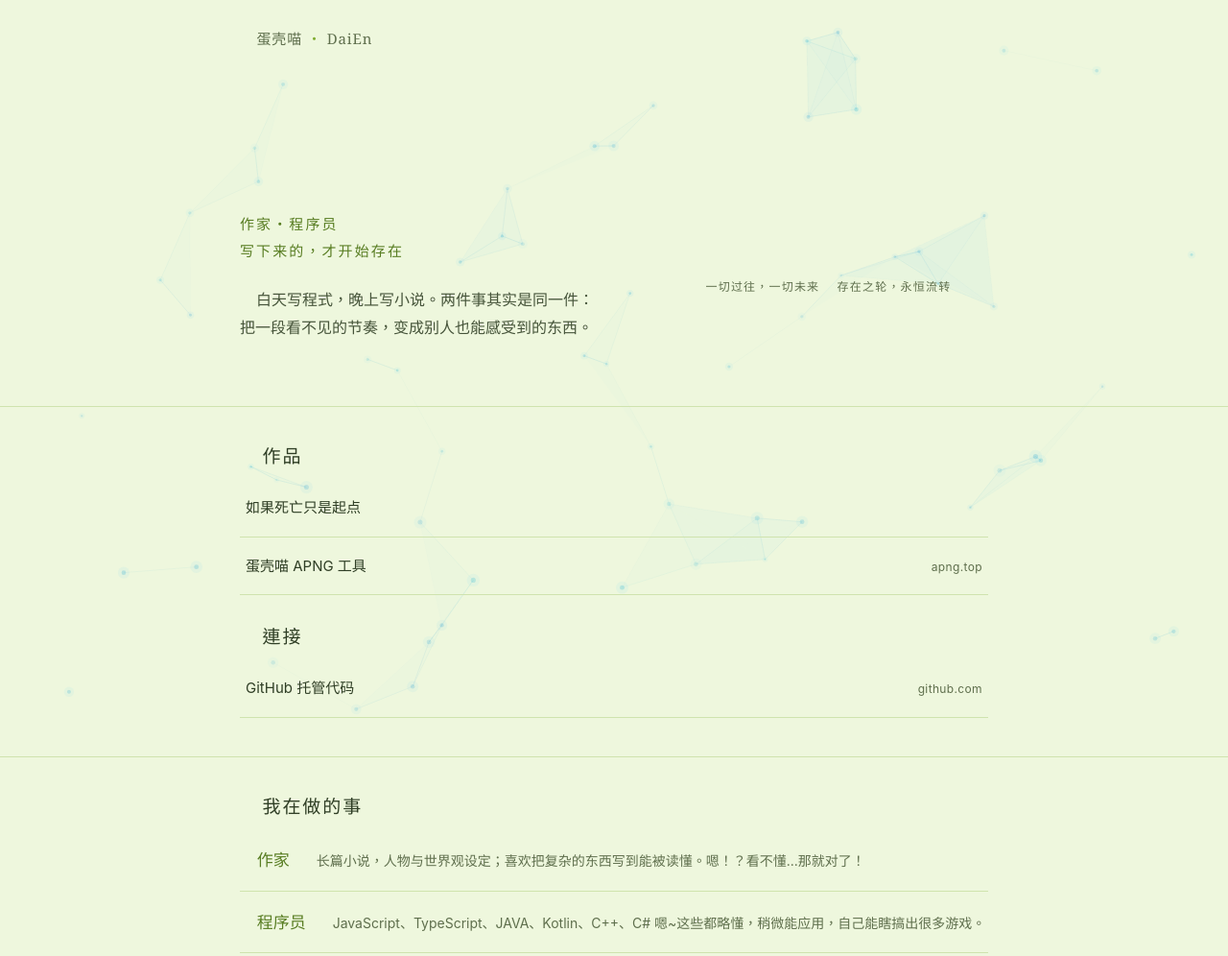
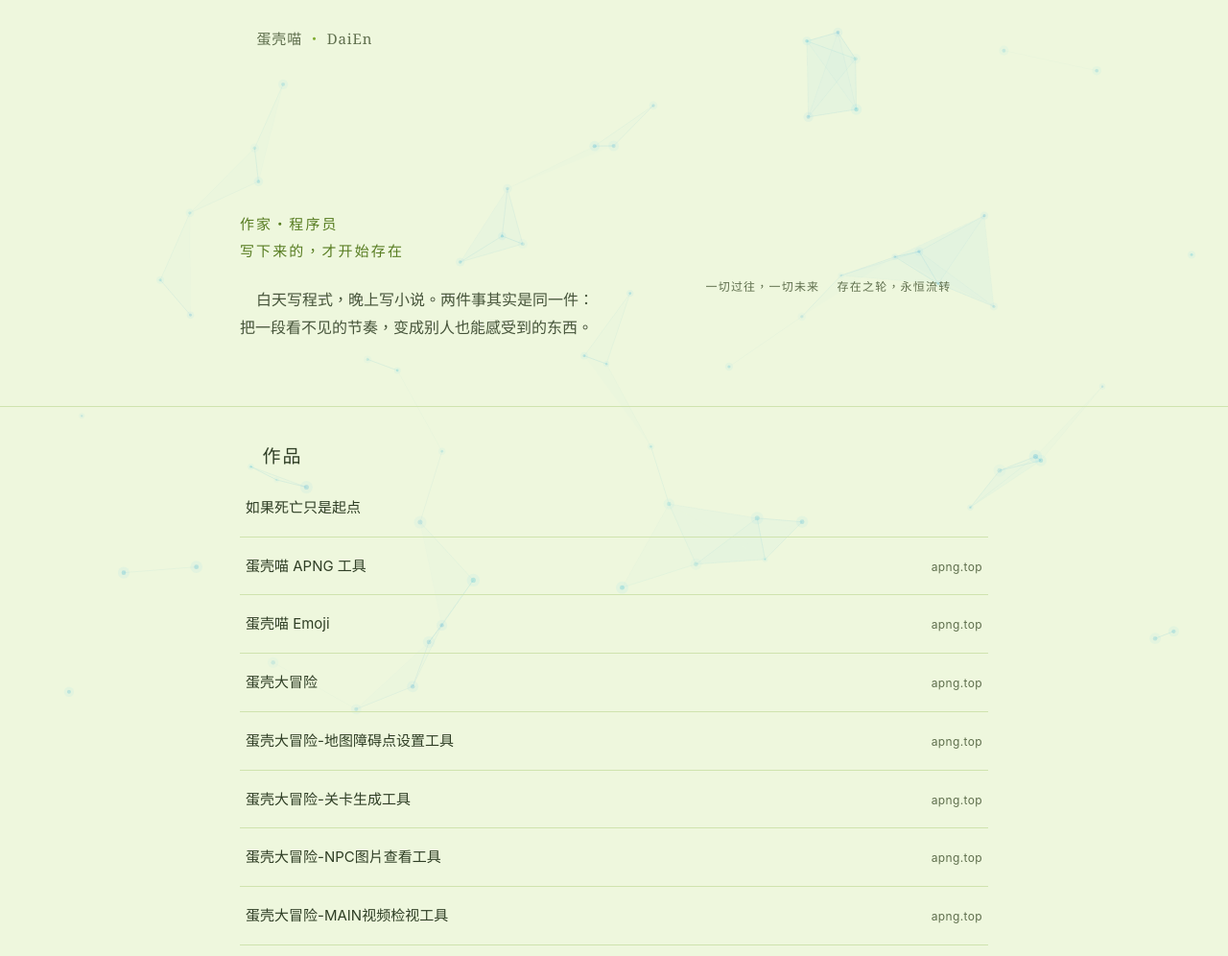
Before and after one commit to egawadaien-design/egawadaien-design.github.io, a plain HTML site: page index.html in a window 1280 px wide. Shown: the top 996 px of the page at 96% size. Drawn offline with Linux system fonts and the light colour scheme; a web font is replaced by a local one.

Commit message:
Add files via upload

```diff
--- a/i18n.js
+++ b/i18n.js
@@ -1,7 +1,7 @@
 /*
 	@author: [DaiEn]
-	@Date: 2026-11-19
-	@Correction: 4
+	@Date: 2026-11-23
+	@Correction: 5
 */
 (function () {
 	'use strict';
@@ -27,6 +27,12 @@
 			work1: '如果死亡只是起点',
 			work2: '蛋壳喵 APNG 工具',
 			work3: 'GitHub 托管代码',
+			work4: '蛋壳大冒险',
+			work5: '蛋壳大冒险-地图障碍点设置工具',
+			work6: '蛋壳大冒险-关卡生成工具',
+			work7: '蛋壳喵 Emoji',
+			work8: '蛋壳大冒险-NPC图片查看工具',
+			work9: '蛋壳大冒险-MAIN视频检视工具',
 			rolesTitle: '我在做的事',
 			role1Label: '作家',
 			role1Note: '长篇小说，人物与世界观设定；喜欢把复杂的东西写到能被读懂。嗯！？看不懂...那就对了！',
@@ -47,6 +53,12 @@
 			work1: 'If Death Were Only the Beginning',
 			work2: 'Eggshell Cat APNG Tool',
 			work3: 'Code hosted on GitHub',
+			work4: 'Eggshell Adventure',
+			work5: 'Eggshell Adventure Map Tool',
+			work6: 'Eggshell Adventure Level Tool',
+			work7: 'Eggshell Cat Emoji',
+			work8: 'Eggshell Adventure NPC Image Viewer',
+			work9: 'Eggshell Adventure MAIN Video Viewer',
 			rolesTitle: 'What I do',
 			role1Label: 'Writer',
 			role1Note:
@@ -63,12 +75,18 @@
 			roles1: '作家・プログラマー',
 			roles2: '書かれて、はじめて存在する',
 			lede: '昼はプログラムを書き、夜は小説を書く。どちらも本質は同じこと。見えないリズムを、誰かが感じられる形にすること。',
-			sigLabel: '過ぎ去りしすべて、来たるたるすべて\u00a0\u00a0\u00a0\u00a0存在の輪、永遠に回り続ける',
+			sigLabel: '過ぎ去りしすべて、来たるべきすべて\u00a0\u00a0\u00a0\u00a0存在の輪、永遠に回り続ける',
 			workTitle: '作品',
 			linkTitle: 'リンク',
 			work1: 'もし死が始まりにすぎないなら',
 			work2: 'エッグシェルキャット APNG ツール',
 			work3: 'GitHub でホストするコード',
+			work4: 'エッグシェルアドベンチャー',
+			work5: 'エッグシェルアドベンチャー Map ツール',
+			work6: 'エッグシェルアドベンチャー Level ツール',
+			work7: 'エッグシェルキャット Emoji',
+			work8: 'エッグシェルアドベンチャー NPC 画像ビューア',
+			work9: 'エッグシェルアドベンチャー MAIN 動画ビューア',
 			rolesTitle: '私がしていること',
 			role1Label: '作家',
 			role1Note: '長編小説、人物と世界観の設定。複雑なものを読める形に書くのが好き。ん！？わからない\u2026それでいい！',
--- a/index.html
+++ b/index.html
@@ -147,6 +147,31 @@
 							<span class="link-name" data-i18n="work2">蛋壳喵 APNG 工具</span>
 							<span class="link-url"><i class="cat cat-257" aria-hidden="true"></i>&nbsp;apng.top</span>
 						</a>
+
+						<a class="link-row" href="#" target="_blank" rel="noopener">
+							<span class="link-name" data-i18n="work7">蛋壳喵 Emoji</span>
+							<span class="link-url"><i class="cat cat-257" aria-hidden="true"></i>&nbsp;apng.top</span>
+						</a>
+						<a class="link-row" href="https://eggshell-adventure.vercel.app/" target="_blank" rel="noopener">
+							<span class="link-name" data-i18n="work4">蛋壳大冒险</span>
+							<span class="link-url"><i class="cat cat-257" aria-hidden="true"></i>&nbsp;apng.top</span>
+						</a>
+						<a class="link-row" href="https://eggshell-adventure.vercel.app/tools/map-maker/map-maker.html" target="_blank" rel="noopener">
+							<span class="link-name" data-i18n="work5">蛋壳大冒险-地图障碍点设置工具</span>
+							<span class="link-url"><i class="cat cat-257" aria-hidden="true"></i>&nbsp;apng.top</span>
+						</a>
+						<a class="link-row" href="https://eggshell-adventure.vercel.app/tools/level-maker/level-maker.html" target="_blank" rel="noopener">
+							<span class="link-name" data-i18n="work6">蛋壳大冒险-关卡生成工具具</span>
+							<span class="link-url"><i class="cat cat-257" aria-hidden="true"></i>&nbsp;apng.top</span>
+						</a>
+						<a class="link-row" href="https://eggshell-adventure.vercel.app/tools/npc-preview/npc-preview.html" target="_blank" rel="noopener">
+							<span class="link-name" data-i18n="work8">蛋壳大冒险-NPC图片查看工具</span>
+							<span class="link-url"><i class="cat cat-257" aria-hidden="true"></i>&nbsp;apng.top</span>
+						</a>
+						<a class="link-row" href="https://eggshell-adventure.vercel.app/tools/video-preview/video-preview.html" target="_blank" rel="noopener">
+							<span class="link-name" data-i18n="work9">蛋壳大冒险-MAIN视频检视工具</span>
+							<span class="link-url"><i class="cat cat-257" aria-hidden="true"></i>&nbsp;apng.top</span>
+						</a>
 					</div>
 					<h2><i class="cat cat-031" aria-hidden="true"></i>&nbsp;<span data-i18n="linkTitle">連接</span></h2>
 					<div class="links">
```
